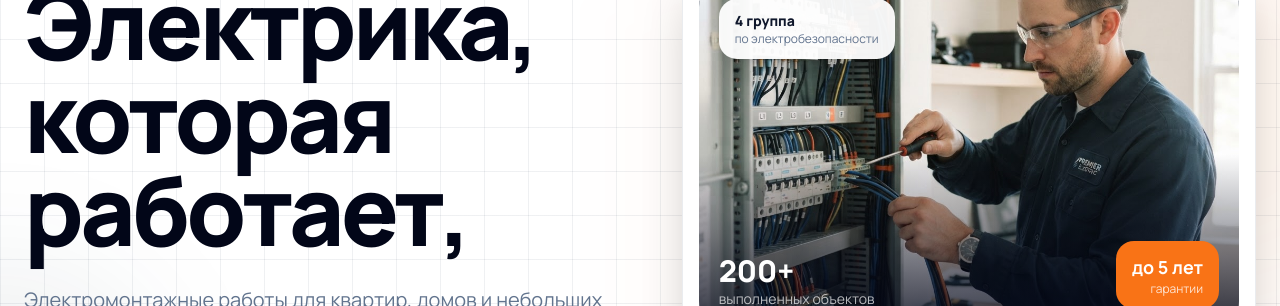
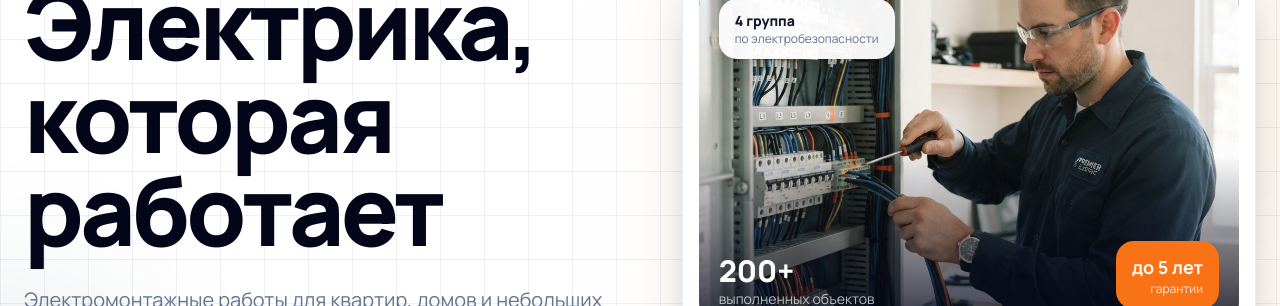
Before and after one commit to vklyucherevaa-cyber/elektrik-krasnoyarsk, a Next.js app: page / in a window 1280 px wide. Shown: the part 254-560 px from the top of the page. Built offline with nearby package versions, Linux system fonts and the light colour scheme.

Commit message:
Исправить заголовок

```diff
--- a/app/page.tsx
+++ b/app/page.tsx
@@ -585,7 +585,7 @@ export default function Page() {
 
             <h1 className="reveal reveal-delay-1 mt-7 max-w-4xl text-5xl font-extrabold leading-[0.97] tracking-[-0.04em] text-slate-950 sm:text-6xl lg:text-8xl">
               Электрика,
-              <span className="block">которая работает,</span>
+              <span className="block">которая работает</span>
 
             </h1>
 
```
